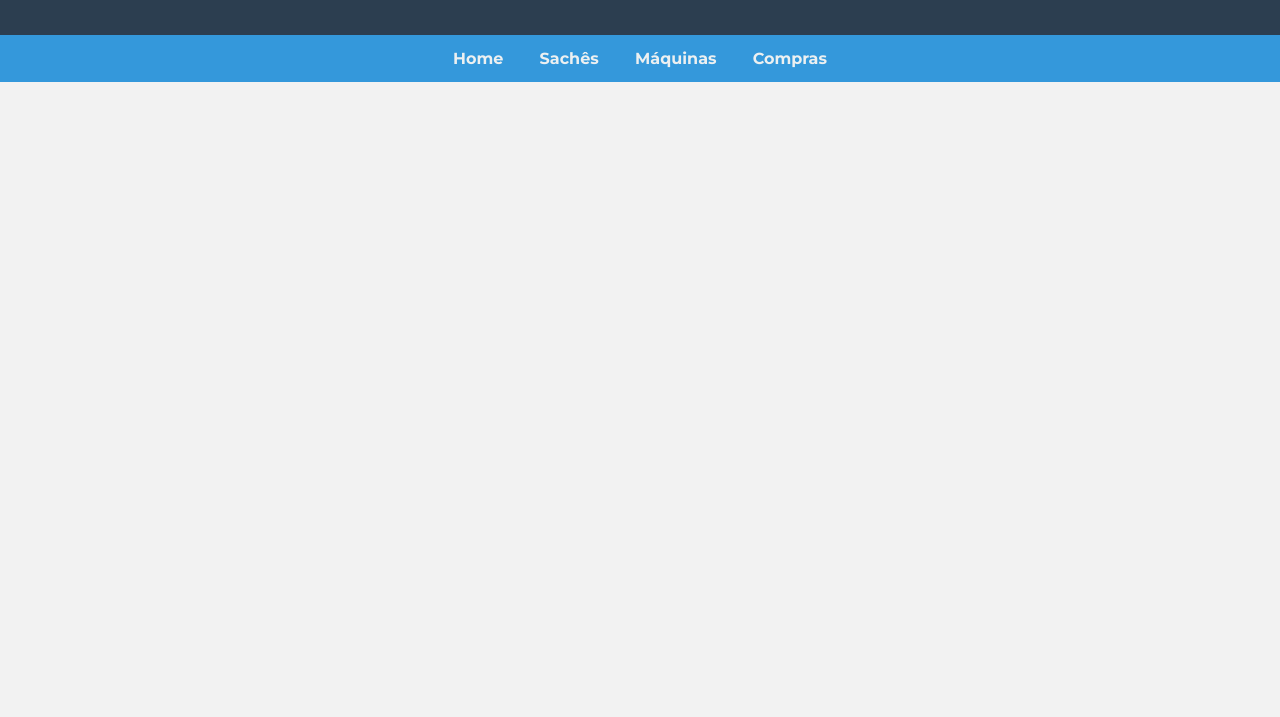
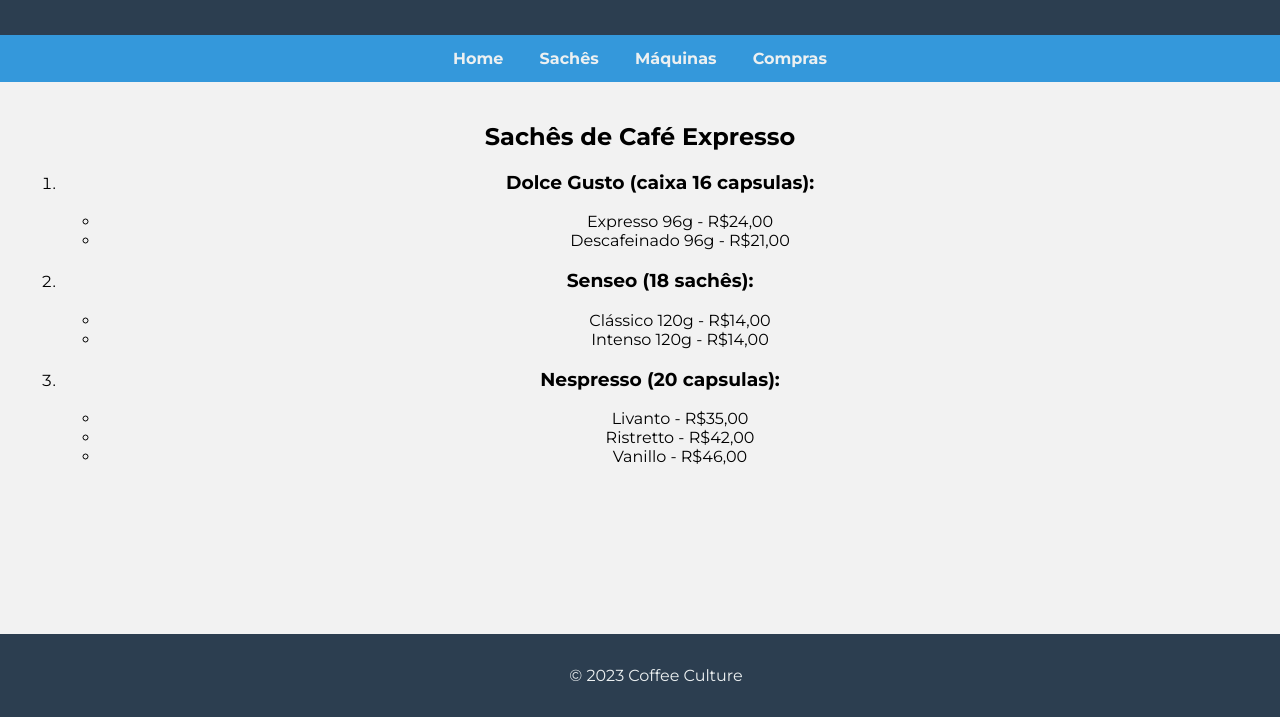
Before and after one commit to GuilhermeLNTRO/coffee_culture, a plain HTML site: page saches.html in a window 1280 px wide. Shown: the part 83-800 px from the top of the page. Drawn offline with nearby package versions, Linux system fonts and the light colour scheme.

Commit message:
atualização-sábado

```diff
--- a/CSS/coffee_culture.css
+++ b/CSS/coffee_culture.css
@@ -105,3 +105,8 @@ img{
     bottom: 0;
     width: 100%;
 }
+.main-section1 {
+    padding: 20px;
+    text-align: center;
+    align-content: center;
+}
--- a/saches.html
+++ b/saches.html
@@ -20,6 +20,32 @@
         <a href="maquinas.html" class="coffee-nav-item">Máquinas</a>
         <a href="compras.html" class="coffee-nav-item">Compras</a>
     </nav>
+    <section class="main-section1">
+        <h2>Sachês de Café Expresso</h2>
+        <ol>
+            <li><h3>Dolce Gusto (caixa 16 capsulas):</h3></li>
+            <ul>
+                <li>Expresso 96g - R$24,00</li>
+                <li>Descafeinado 96g - R$21,00</li>
+            </ul>
+
+            <li><h3>Senseo (18 sachês):</h3></li>
+            <ul>
+                <li>Clássico 120g - R$14,00</li>
+                <li>Intenso 120g - R$14,00</li>
+            </ul>
+
+            <li><h3>Nespresso (20 capsulas):</h3></li>
+            <ul>
+                <li>Livanto - R$35,00</li>
+                <li>Ristretto - R$42,00</li>
+                <li>Vanillo - R$46,00</li>
+            </ul>
+        </ol>
+    </section>
+    <footer class="coffee-footer">
+        <p>&copy; 2023 Coffee Culture</p>
+    </footer>
 
 </body>
 </html>
```
